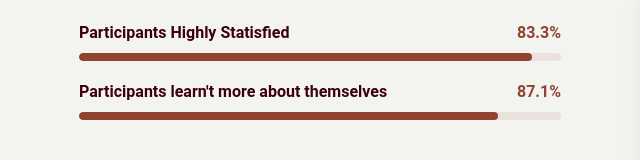
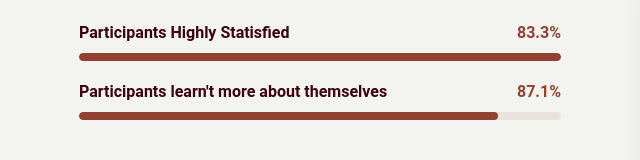
Before and after one commit to animal-partners/animalpartnerssingapore, a plain HTML site: page index.html in a window 1280 px wide. Shown: the part 1788-1948 px from the top of the page, 35-675 px from the left. Drawn offline with nearby package versions, Linux system fonts and the light colour scheme.

Commit message:
Update index.html

```diff
--- a/index.html
+++ b/index.html
@@ -222,7 +222,7 @@ We prioritise the safety and wellbeing of both people and animals. Our programme
                   <span class="progress-percent">83.3%</span>
                 </div>
                 <div class="progress">
-                  <div class="progress-bar" role="progressbar" style="width: 94%" aria-valuenow="94" aria-valuemin="0" aria-valuemax="100"></div>
+                  <div class="progress-bar" role="progressbar" style="width: 834%" aria-valuenow="83" aria-valuemin="0" aria-valuemax="100"></div>
                 </div>
               </div>
 
```
